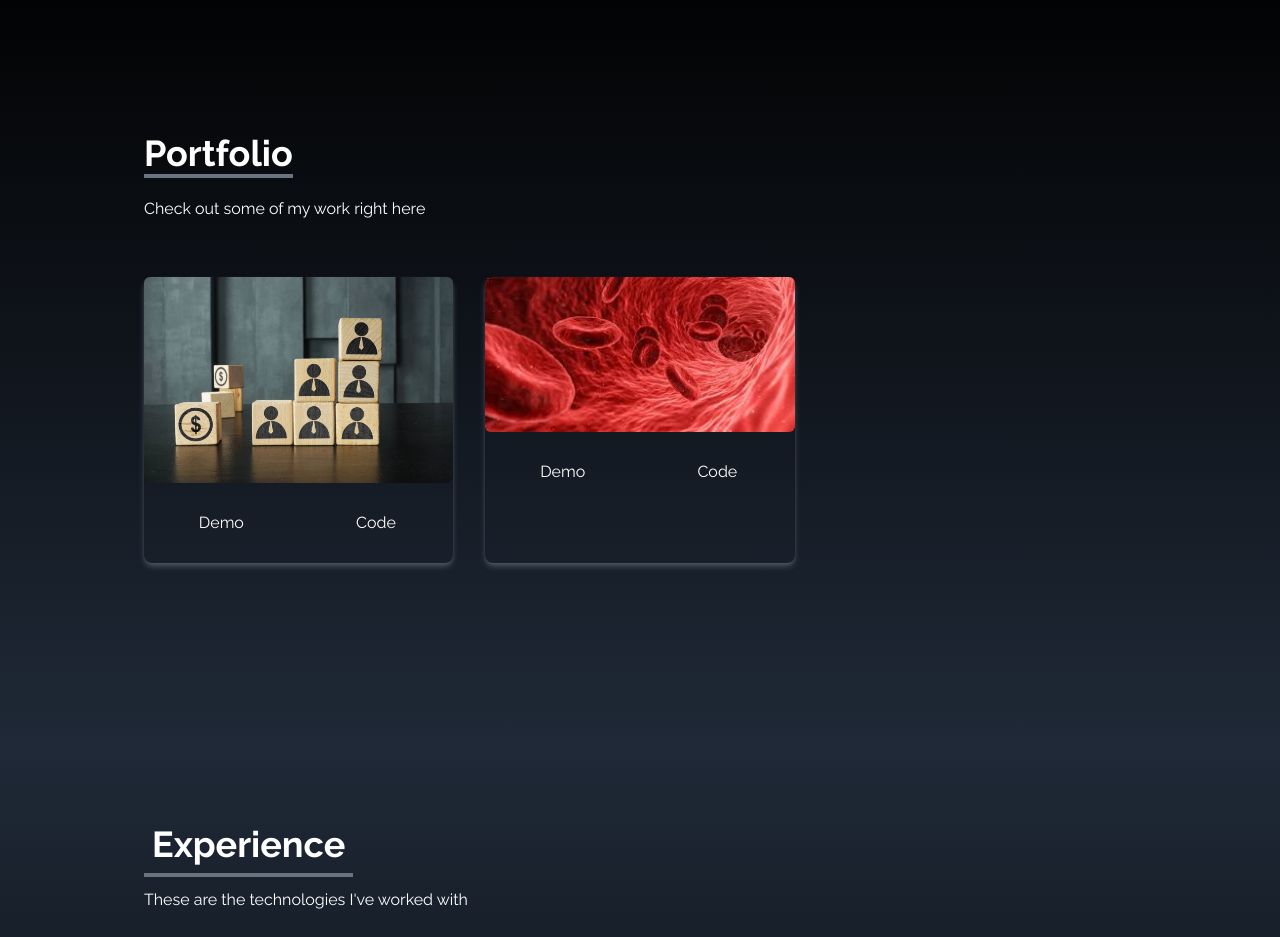
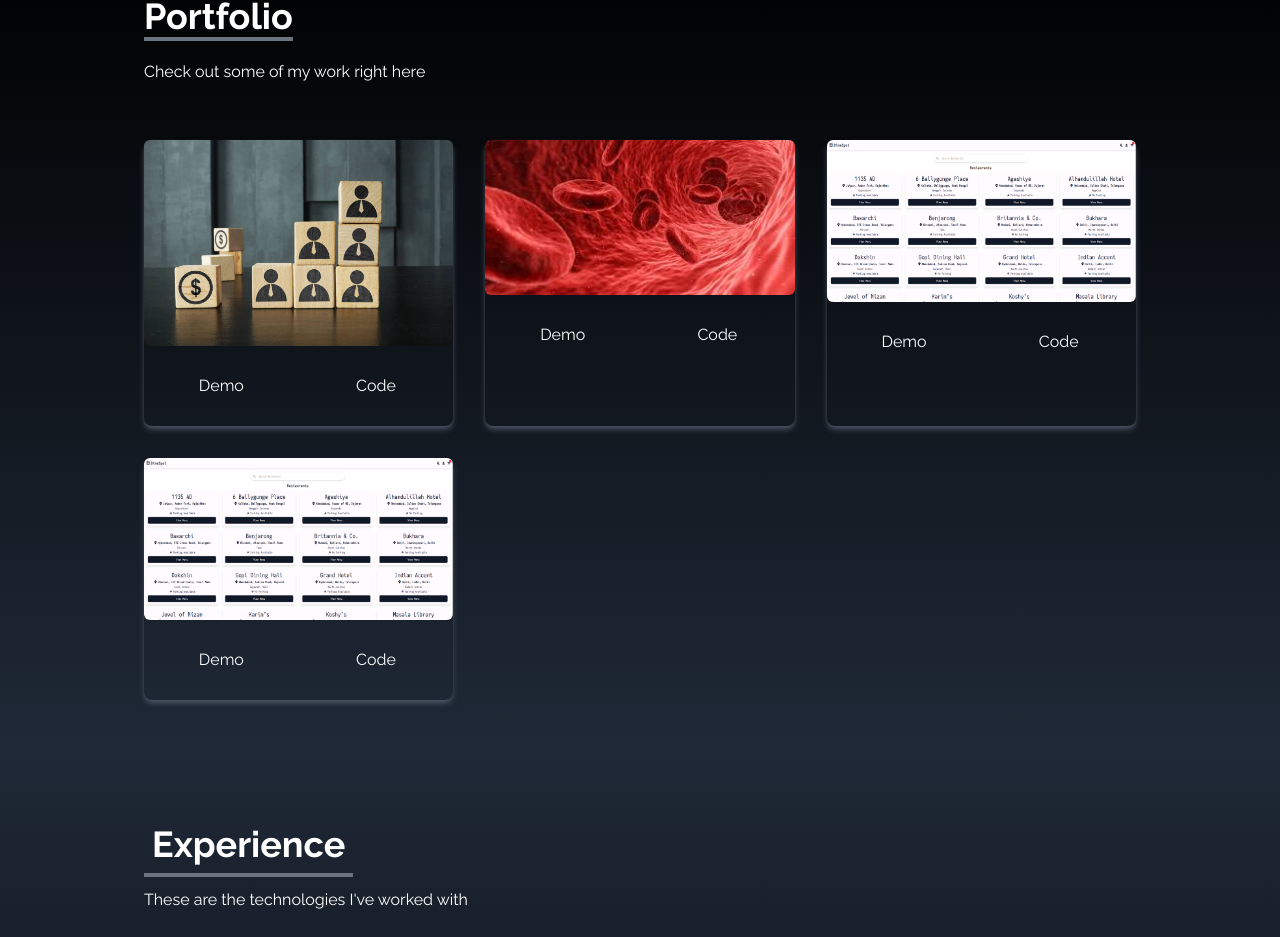
Before and after one commit to iamsandhyamaharjan/personal-portfolio, a React (Create React App) app: page / in a window 1280 px wide. Shown: the part 1652-2589 px from the top of the page. Built offline with nearby package versions, Linux system fonts and the light colour scheme.

Commit message:
added restaurant project

```diff
--- a/src/components/Portfolio.jsx
+++ b/src/components/Portfolio.jsx
@@ -3,6 +3,7 @@ import arrayDestruct from "../assets/portfolio/arrayDestruct.jpg"
 // import installNode from "../assets/portfolio/installNode.jpg"
 // import navbar from "../assets/portfolio/navbar.jpg"
 import reactParallax from "../assets/portfolio/blood.jpeg"
+import restaurant from "../assets/portfolio/Restaurant.PNG"
 // import reactSmooth from "../assets/portfolio/reactSmooth.jpg"
 // import reactWeather from "../assets/portfolio/reactWeather.jpg"
 
@@ -18,8 +19,20 @@ const Portfolio = () => {
     {
       id:2,
       src:reactParallax,
-      demo:'https://github.com/iamsandhyamaharjan/blood-bank',
-      code:''
+      demo:'',
+      code:'https://github.com/iamsandhyamaharjan/blood-bank'
+    },
+    {
+      id:3,
+      src:restaurant,
+      demo:'https://dinespot.netlify.app/menu/29',
+      code:'https://github.com/iamsandhyamaharjan/DineSpot'
+    },
+     {
+      id:4,
+      src:restaurant,
+      demo:'https://dinespot.netlify.app/menu/29',
+      code:'https://github.com/iamsandhyamaharjan/DineSpot'
     },
 
   ]
```
Also changed, not shown: src/assets/portfolio/Restaurant.PNG (added).
